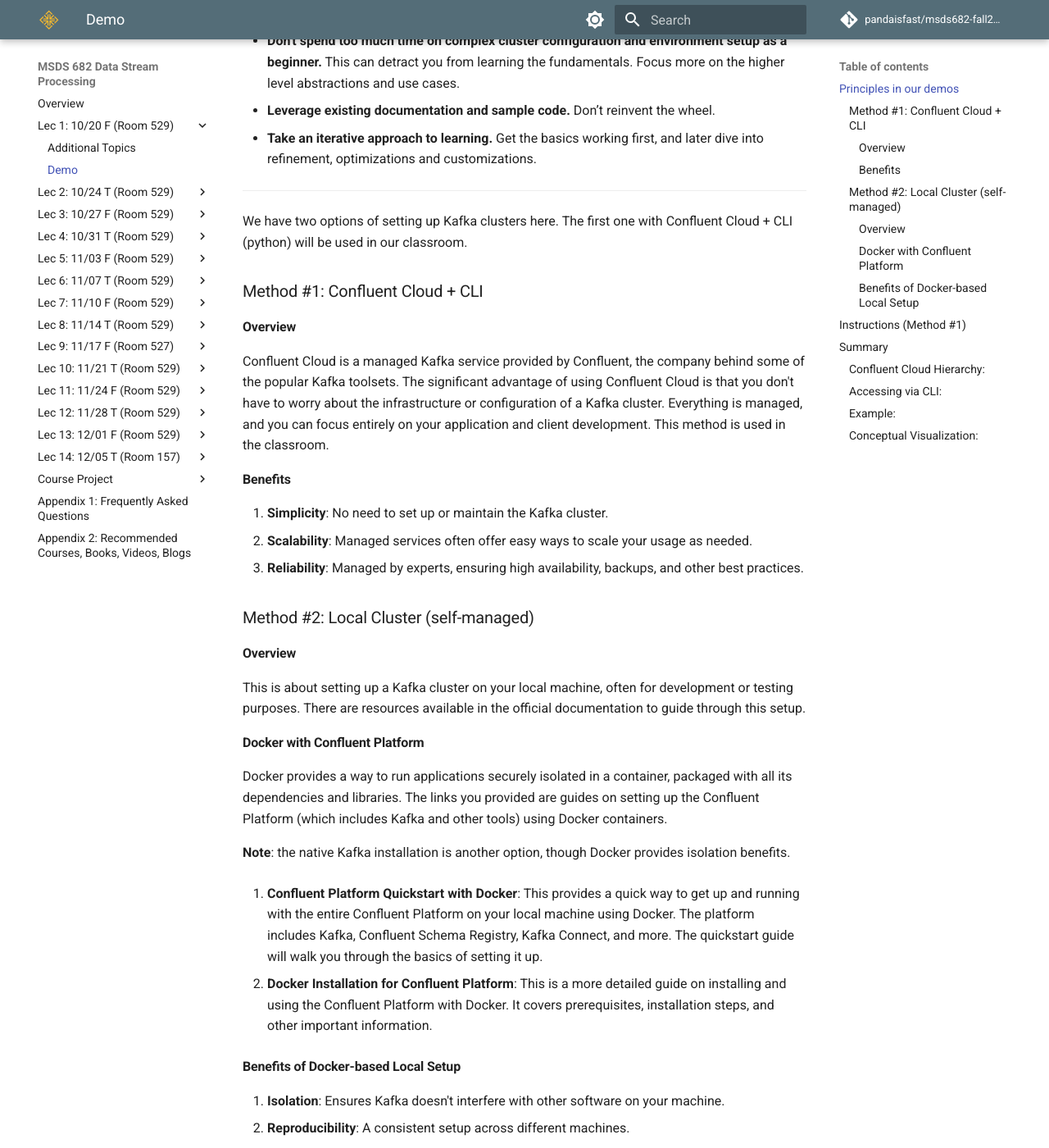
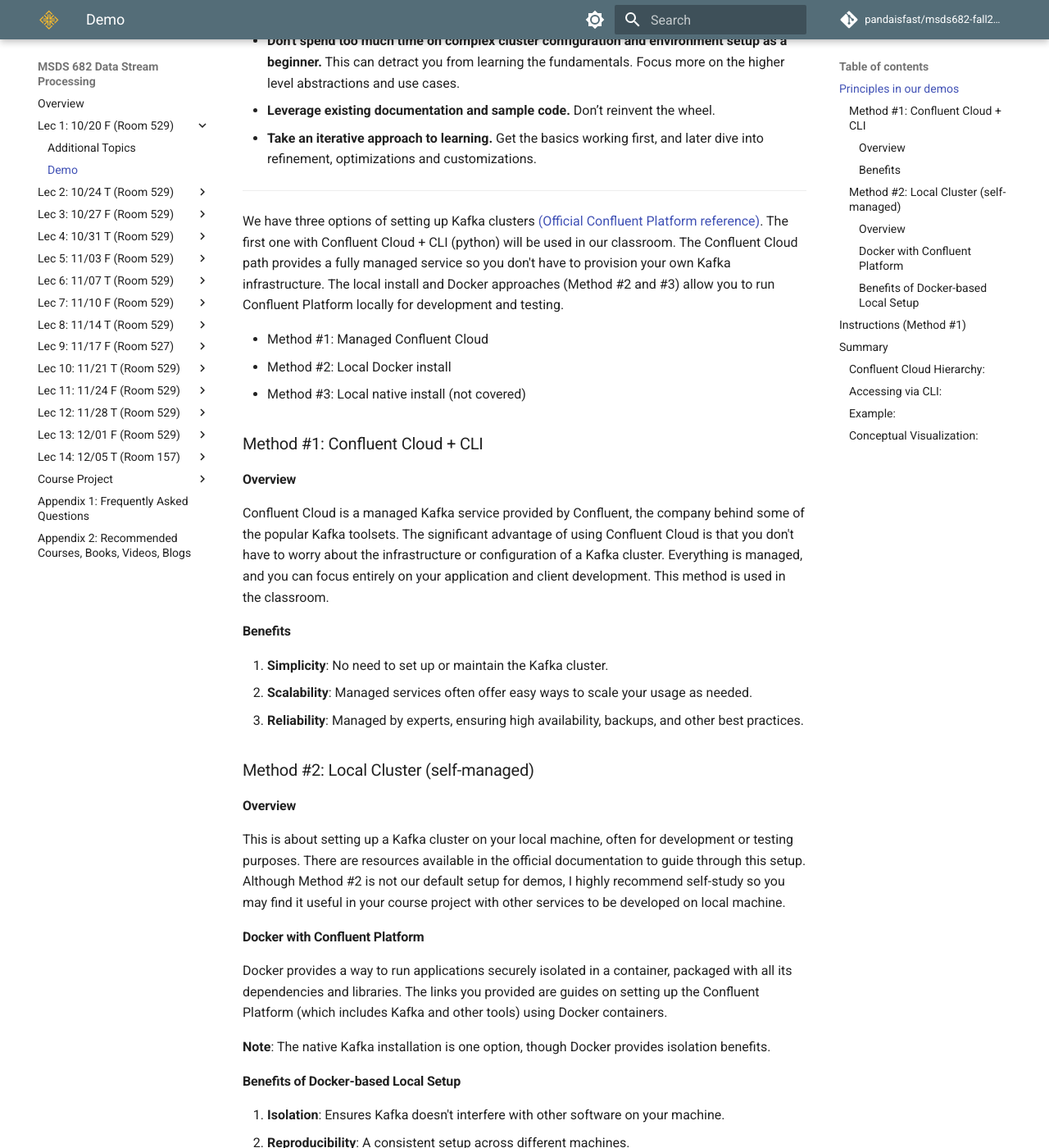
Before and after one commit to pandaisfast/msds682-fall2023-data-streaming, an MkDocs documentation site: the page built from docs/lec1/demo_or_exercise.md, in a window 1280 px wide and 1400 px high, scrolled down 278 px. Shown: the whole window at 82% size. Built offline with MkDocs 1.6.1 and Material for MkDocs 9.7.7, drawn with Linux system fonts in a browser that asks for light colours; comment, search, counter and statistics services are not loaded; some of the changed text lies outside the part shown.

Commit message:
quick fix

````diff
--- a/docs/lec1/demo_or_exercise.md
+++ b/docs/lec1/demo_or_exercise.md
@@ -8,7 +8,11 @@
 - **Take an iterative approach to learning.** Get the basics working first, and later dive into refinement, optimizations and customizations.
 
 ---
-We have two options of setting up Kafka clusters here. The first one with Confluent Cloud + CLI (python) will be used in our classroom.
+We have three options of setting up Kafka clusters [(Official Confluent Platform reference)](https://docs.confluent.io/platform/6.2/overview.html). The first one with Confluent Cloud + CLI (python) will be used in our classroom. The Confluent Cloud path provides a fully managed service so you don't have to provision your own Kafka infrastructure. The local install and Docker approaches (Method #2 and #3) allow you to run Confluent Platform locally for development and testing.
+
+- Method #1: Managed Confluent Cloud
+- Method #2: Local Docker install
+- Method #3: Local native install (not covered)
 
 ### Method #1: Confluent Cloud + CLI
 
@@ -23,16 +27,12 @@
 ### Method #2: Local Cluster (self-managed)
 
 #### Overview
-This is about setting up a Kafka cluster on your local machine, often for development or testing purposes. There are resources available in the official documentation to guide through this setup.
+This is about setting up a Kafka cluster on your local machine, often for development or testing purposes. There are resources available in the official documentation to guide through this setup. Although Method #2 is not our default setup for demos, I highly recommend self-study so you may find it useful in your course project with other services to be developed on local machine.
 
 #### Docker with Confluent Platform
 Docker provides a way to run applications securely isolated in a container, packaged with all its dependencies and libraries. The links you provided are guides on setting up the Confluent Platform (which includes Kafka and other tools) using Docker containers.
 
-**Note**: the native Kafka installation is another option, though Docker provides isolation benefits.
-
-1. **Confluent Platform Quickstart with Docker**: This provides a quick way to get up and running with the entire Confluent Platform on your local machine using Docker. The platform includes Kafka, Confluent Schema Registry, Kafka Connect, and more. The quickstart guide will walk you through the basics of setting it up.
-
-2. **Docker Installation for Confluent Platform**: This is a more detailed guide on installing and using the Confluent Platform with Docker. It covers prerequisites, installation steps, and other important information.
+**Note**: The native Kafka installation is one option, though Docker provides isolation benefits.
 
 #### Benefits of Docker-based Local Setup
 1. **Isolation**: Ensures Kafka doesn't interfere with other software on your machine.
@@ -41,7 +41,7 @@
 
 ## Instructions (Method #1)
 
-**Step 1.Confluent Cloud Account**: Sign up and be aware of the $400 free credit. [Link](https://www.confluent.io/confluent-cloud/tryfree/?session_ref=https://developer.confluent.io/courses/kafka-python/intro/&_gl=1*1e4ufod*_ga*MTg5NDI2ODI5Ny4xNjk1NTEwNjc0*_ga_D2D3EGKSGD*MTY5NzMwNzI2Ni4yNC4xLjE2OTczMDczNDYuNTIuMC4w&_ga=2.204271120.1862646819.1697302973-1894268297.1695510674&_gac=1.188677466.1695601991.Cj0KCQjwvL-oBhCxARIsAHkOiu0Qq0KqM4-LH4cC6o3wgdTVyQEfSfrYdVRJYwbdU1dcwF4afsnO1kgaAsvqEALw_wcB).
+**Step 1.Confluent Cloud Account**: Sign up and be aware of the $400 free credit. [Link](https://www.confluent.io/confluent-cloud/tryfree/?session_ref=https://developer.confluent.io/courses/kafka-python/intro).
 
 
 <div class="result" markdown>
@@ -240,12 +240,20 @@
 **Cluster**: Within an environment, you can have one or more Kafka clusters. A cluster is essentially a running instance of Kafka, where you can produce and consume messages.
 
 1. **Logging in to Confluent Cloud**:
+
+    This logs you into Confluent Cloud via the CLI and saves your credentials locally, so you don't need to enter them repeatedly.
     ```bash
     confluent login --save
     ```
-    This logs you into Confluent Cloud via the CLI and saves your credentials locally, so you don't need to enter them repeatedly.
+
+    If you're using SSO (google login for example), then run this code below.
+
+    ```
+    confluent login --no-browser
+    ```
 
 2. **Listing Environments**:
+
     ```bash
     confluent environment list
     ```
@@ -343,14 +351,14 @@
 ### Confluent Cloud Hierarchy:
 
 1. **Environment**:
-   - An environment is the highest level of organization in Confluent Cloud. It's a logical grouping mechanism.
-   - You might have different environments for different purposes, such as Development, Testing, and Production.
-   - Each environment has a unique **Environment ID**.
+      - An environment is the highest level of organization in Confluent Cloud. It's a logical grouping mechanism.
+      - You might have different environments for different purposes, such as Development, Testing, and Production.
+      - Each environment has a unique **Environment ID**.
 
 2. **Cluster**:
-   - *Within an environment*, you can have one or more Kafka clusters.
-   - Each cluster has its resources, such as brokers, topics, etc.
-   - Each cluster has a unique **Cluster ID** within the environment.
+      - *Within an environment*, you can have one or more Kafka clusters.
+      - Each cluster has its resources, such as brokers, topics, etc.
+      - Each cluster has a unique **Cluster ID** within the environment.
 
 ### Accessing via CLI:
 
@@ -359,13 +367,13 @@
 Typically, the process involves:
 
 1. **Authentication**:
-   - You'll first authenticate your CLI with Confluent Cloud using your API key and secret.
+      - You'll first authenticate your CLI with Confluent Cloud using your API key and secret.
 
 2. **Setting the Environment**:
-   - Use the Environment ID to specify which environment you want to work within.
+      - Use the Environment ID to specify which environment you want to work within.
 
 3. **Accessing/Managing a Cluster**:
-   - Once inside an environment, use the Cluster ID to specify which cluster you want to interact with.
+      - Once inside an environment, use the Cluster ID to specify which cluster you want to interact with.
 
 ### Example:
 
````
Also changed, not shown: docs/lec1/assignment.md (added, +36 -0 lines), 1 other file.
